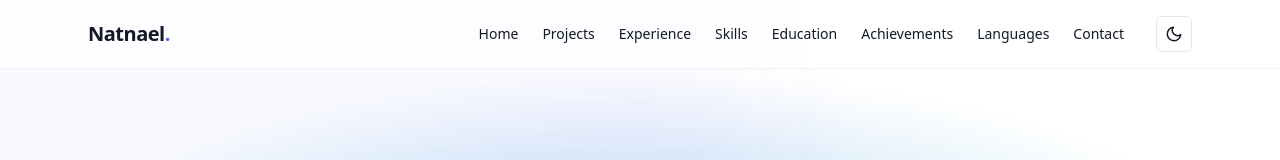
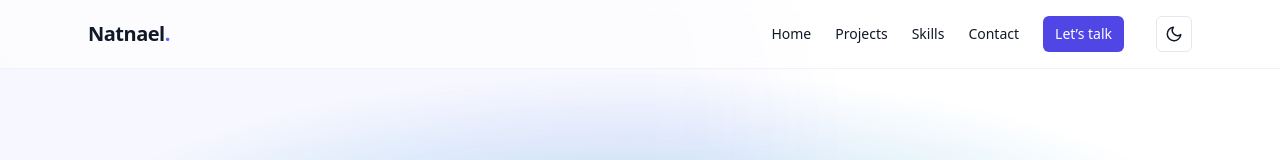
Before and after one commit to knatnaela/portfolio, a React (Create React App) app: page / in a window 1280 px wide. Shown: the top 160 px of the page. Built offline with nearby package versions, Linux system fonts and the light colour scheme.

Commit message:
refactor: remove experience section from layout and navbar

```diff
--- a/src/App.js
+++ b/src/App.js
@@ -5,7 +5,6 @@ import Badges from "./components/Badges";
 import Services from "./components/Services";
 import Testimonials from "./components/Testimonials";
 import Projects from "./components/Projects";
-import Experience from "./components/Experience";
 import Skills from "./components/Skills";
 import CTA from "./components/CTA";
 import Contact from "./components/Contact";
@@ -26,7 +25,6 @@ export default function App() {
       <Badges />
       <Services />
       <Projects />
-      <Experience />
       <Skills />
       <Testimonials />
       <CTA />
--- a/src/components/Navbar.jsx
+++ b/src/components/Navbar.jsx
@@ -25,11 +25,7 @@ export default function Navbar() {
     const links = [
         { href: "#home", label: "Home" },
         { href: "#projects", label: "Projects" },
-        { href: "#experience", label: "Experience" },
         { href: "#skills", label: "Skills" },
-        { href: "#education", label: "Education" },
-        { href: "#achievements", label: "Achievements" },
-        { href: "#languages", label: "Languages" },
         { href: "#contact", label: "Contact" },
     ];
 
@@ -39,12 +35,18 @@ export default function Navbar() {
                 <a href="#home" className="font-extrabold tracking-tight text-xl">
                     Natnael<span className="text-indigo-500">.</span>
                 </a>
-                <div className="hidden sm:flex items-center gap-6 text-sm">
+        <div className="hidden sm:flex items-center gap-6 text-sm">
                     {links.map((l) => (
                         <a key={l.href} href={l.href} className="hover:text-indigo-500 transition-colors">
                             {l.label}
                         </a>
                     ))}
+          <a
+            href="#contact"
+            className="inline-flex items-center rounded-md bg-indigo-600 text-white px-3 py-2 font-medium hover:bg-indigo-500 transition-colors"
+          >
+            Let’s talk
+          </a>
                     <button
                         aria-label="Toggle theme"
                         onClick={() => {
```
